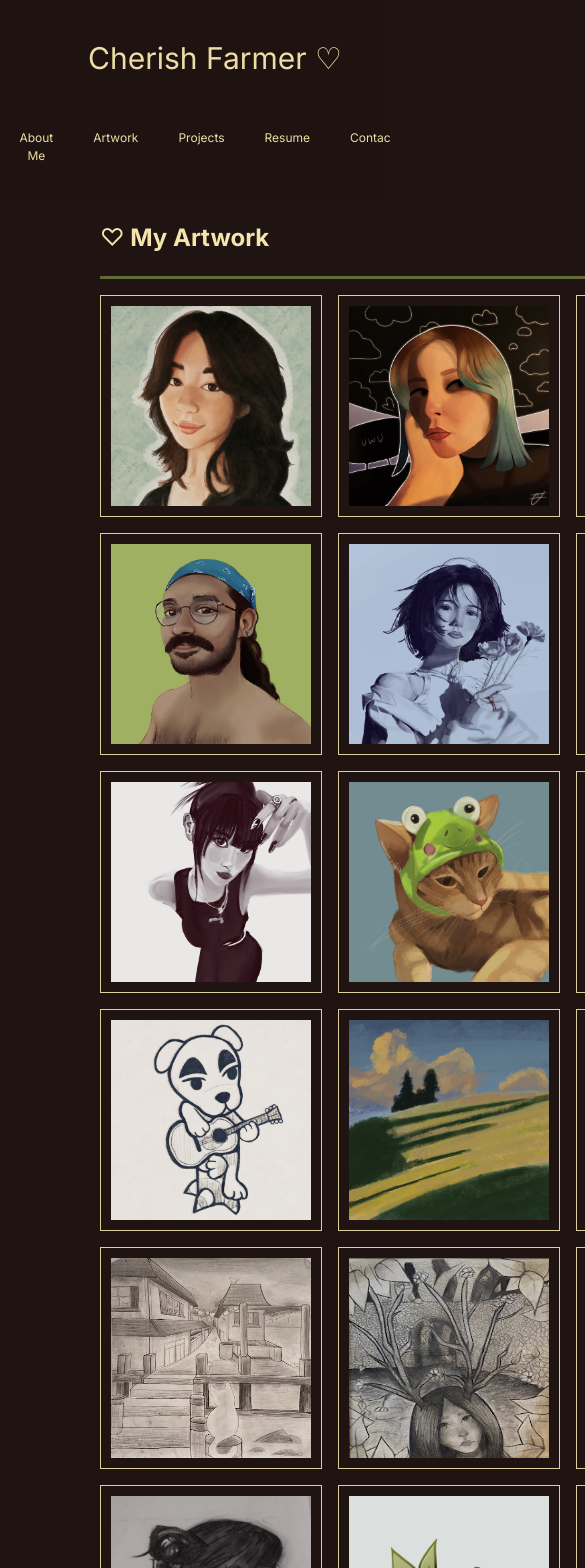
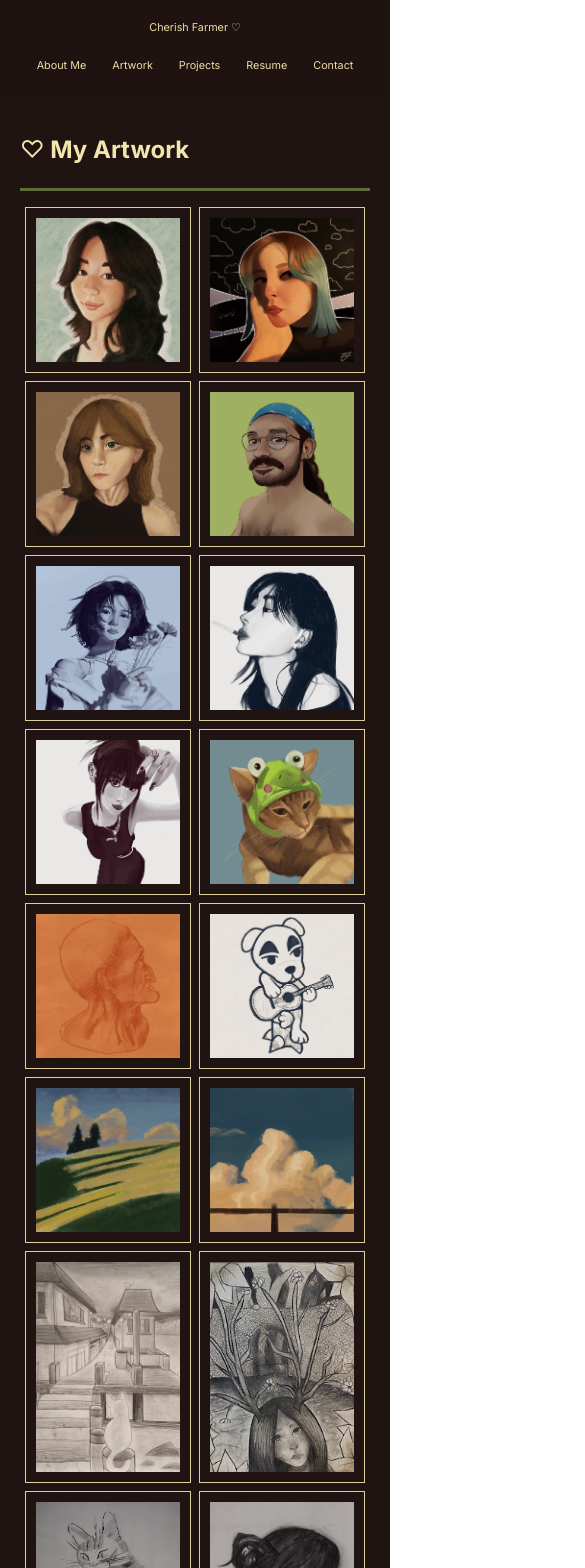
Before and after one commit to cherishfarmer/cherishfarmer.github.io, a React (Vite) app: page /#/art-main in a window 390 px wide. Shown: the top 1568 px of the page, 585 px wide, since content can reach past the window. Built offline with nearby package versions, Linux system fonts and the light colour scheme.

Commit message:
more mobile stuff

```diff
--- a/src/App.css
+++ b/src/App.css
@@ -9,6 +9,7 @@
 
 html {
   width: 100%;
+  max-width: 100vw;
 }
 
 body {
@@ -18,6 +19,8 @@ body {
   font-weight: 300;
   background-color: var(--espresso);
   color: var(--cream);
+  max-width: 100vw;
+  margin: 0;
 }
 
 .title {
@@ -249,13 +252,27 @@ input[id="message"] {
 
 /* Art */
 
+.art-container {
+  width: 100%;
+  max-width: 100%;
+  overflow-x: hidden;
+  display: flex;
+  justify-content: center;
+  box-sizing: border-box;
+}
+
 .art-buttons {
   display: grid;
-  grid-template-columns: repeat(4, .5fr);
+  grid-template-columns: repeat(4, 250px);
   gap: 1em;
   position: relative;
   text-align: center;
   color: var(--cream);
+  justify-content: center;
+  justify-items: center;
+  width: 100%;
+  max-width: 100%;
+  box-sizing: border-box;
 }
 
 .art-button {
@@ -266,9 +283,20 @@ input[id="message"] {
 }
 
 img.main-art {
-  display: inline-block;
+  display: block;
   border: .1em double var(--cream);
+  object-fit: cover;
+  box-sizing: border-box;
+  max-width: 100%;
+}
+
+img.art-square {
   height: 250px;
+  width: 250px;
+}
+
+img.art-rect {
+  height: 350px;
   width: 250px;
 }
 
@@ -279,15 +307,59 @@ img.main-art {
   text-align: center;
 }
 
+@media screen and (max-width: 1200px) {
+  .art-buttons {
+    grid-template-columns: repeat(3, 250px);
+  }
+}
+
+@media screen and (max-width: 900px) {
+  .art-buttons {
+    grid-template-columns: repeat(2, 250px);
+  }
+}
+
+@media screen and (max-width: 600px) {
+  .art-buttons {
+    grid-template-columns: repeat(2, minmax(120px, 1fr));
+    gap: 0.5em;
+    padding: 0 10px;
+  }
+
+  img.art-square {
+    height: auto;
+    width: 100%;
+    aspect-ratio: 1/1;
+  }
+
+  img.art-rect {
+    height: auto;
+    width: 100%;
+    aspect-ratio: 5/7;
+  }
+}
+
 @media screen and (max-width: 480px) {
   .art-buttons {
-    display: grid;
-    grid-template-columns: repeat(3, .5fr);
-    gap: 1em;
+    grid-template-columns: repeat(2, 1fr);
+    gap: 0.5em;
+    justify-content: center;
+    margin: 0;
+    padding: 0 5px;
   }
-  img.main-art {
-    height: 200px;
-    width: 200px;
+
+  img.art-square {
+    height: auto;
+    width: 100%;
+    max-width: 100%;
+    aspect-ratio: 1/1;
+  }
+
+  img.art-rect {
+    height: auto;
+    width: 100%;
+    max-width: 100%;
+    aspect-ratio: 5/7;
   }
 }
 
@@ -462,86 +534,132 @@ img.main-art {
 }
 
 @media screen and (max-width: 480px) {
+  html, body {
+    width: 100%;
+    max-width: 100vw;
+    overflow-x: hidden;
+    margin: 0;
+    padding: 0;
+    box-sizing: border-box;
+  }
+
   body {
-    width: 100%;
-    overflow: hidden;
+    padding-left: 20px;
+    padding-right: 20px;
   }
+
   .short-bio {
     font-size: 20px;
   }
+
   .main-bio {
     font-size: 20px;
   }
+
   .navbar {
     position: fixed;
     display: flex;
     justify-content: center;
     flex-direction: column;
+    align-items: center;
     font-size: .75em;
-    padding-top: 1em;
+    padding: 1em 0;
+    width: 100%;
+    left: 0;
+    right: 0;
   }
+
   .title {
     width: 100%;
     order: -1;
-    padding: 1em;
-    font-size: 2.5em;
+    padding: 0.5em 1em;
+    font-size: 2em;
+    margin: 0;
   }
+
   .navbar-options {
     display: flex;
     flex-direction: row;
     justify-content: center;
+    flex-wrap: wrap;
     width: 100%;
-    padding: 0 1em 1em 1em;
+    padding: 0.5em 0;
+    gap: 0.5em;
   }
+
   .navbar a {
-    flex-direction: row;
+    padding: 8px 10px;
+    font-size: 0.9em;
   }
+
   .page-body {
-    padding-top: 12.5em;
+    padding-top: 7em;
+    width: 100%;
+    max-width: 100%;
   }
-  .bar {
+
+  .bio {
+    display: grid;
+    grid-template-columns: 1fr;
+    float: none;
+    margin: 0;
     width: 100%;
   }
-  input[type="text"], input[type="email"], textarea {
-    padding-right: 50%;
-  }
-  input[type="submit"] {
-    width: 127.5%;
-    margin-bottom: 2.5em;
-  }
-  .contact-form {
-    width: 75%;
-    padding-bottom: 1em;
-    justify-self: left;
-    order: 5;
-  }
-  .bio {
-    display: grid;
-    grid-template-columns: repeat(1, 1fr);
-    float: none;
-    margin: 0;
-  }
+
   .bio p {
     float: none;
     padding-right: 0;
+    width: 100%;
   }
+
   .bio img {
     height: auto;
+    width: 100%;
+    max-width: 300px;
     justify-self: center;
     margin-left: 0;
   }
-  .about-me-bio {
-    float: none;
-    padding-right: 0;
-    font-size: 1.25em;
+
+  .bar, .bar-long {
+    width: 100%;
+    max-width: 100%;
   }
+
+  input[type="text"], input[type="email"], textarea {
+    width: 100%;
+    max-width: 100%;
+    box-sizing: border-box;
+    align-self: center;
+  }
+
+  input[type="submit"] {
+    width: 100%;
+    margin-bottom: 2.5em;
+  }
+
+  .contact-form {
+    width: 95%;
+    max-width: 100%;
+    padding-bottom: 1em;
+  }
+
+  .short-bio {
+    font-size: 0.9em;
+    white-space: normal;
+    max-width: 100%;
+    animation: none;
+    border-right: none;
+  }
+
   .short-bio-about-me {
-    font-size: 1em;
+    white-space: normal;
+    max-width: 100%;
+    animation: none;
+    border-right: none;
+    overflow: visible;
   }
-  .top-bar {
-    width: 100%;
-  }
-  .bar {
-    width: 98%;
+
+  .art-container {
+    box-sizing: border-box;
   }
 }
--- a/src/pages/art.jsx
+++ b/src/pages/art.jsx
@@ -7,56 +7,35 @@ export const Art = () => {
             <h2>♡ My Artwork</h2>
             <div className="top-bar"></div>
             <p></p>
+            <div className="art-container">
             <div className="art-buttons">
-                <img className="main-art" src="/media/digital/original/candice.png"
-                     height="250px" width="250px"/>
-                <img className="main-art" src="/media/digital/original/cloudcar.jpg"
-                     height="250px" width="250px"/>
-                <img className="main-art" src="/media/digital/original/IMG_0171.png"
-                     height="250px" width="250px"/>
-                <img className="main-art" src="/media/digital/studies/IMG_0495.png"
-                     height="250px" width="250px"/>
-                <img className="main-art" src="/media/digital/studies/IMG_0408.png"
-                     height="250px" width="250px"/>
-                <img className="main-art" src="/media/digital/studies/IMG_0407.png"
-                     height="250px" width="250px"/>
-                <img className="main-art" src="/media/digital/studies/IMG_0406.png"
-                     height="250px" width="250px"/>
-                <img className="main-art" src="/media/digital/studies/IMG_0487.png"
-                     height="250px" width="250px"/>
-                <img className="main-art" src="/media/digital/studies/IMG_0494.png"
-                     height="250px" width="250px"/>
-                <img className="main-art" src="/media/digital/original/IMG_0179.png"
-                     height="250px" width="250px"/>
-                <img className="main-art" src="/media/digital/studies/IMG_0184.png"
-                     height="250px" width="250px"/>
-                <img className="main-art" src="/media/digital/studies/IMG_0183.png"
-                     height="250px" width="250px"/>
-                <img className="main-art" src="/media/traditional/drawing/IMG_7222.jpg"
-                     height="350px" width="250px"/>
-                <img className="main-art" src="/media/traditional/drawing/IMG_7888.jpg"
-                     height="350px" width="250px"/>
-                <img className="main-art"
-                     src="/media/traditional/drawing/IMG_20220914_144826828.jpg"
-                     height="350px" width="250px"/>
-                <img className="main-art"
-                     src="/media/traditional/drawing/IMG_20221114_184320_637.jpg"
-                     height="350px" width="250px"/>
-                <img className="main-art" src="/media/digital/assets/coffeepocalypse.png"
-                     height="250px" width="250px"/>
-                <img className="main-art" src="/media/digital/assets/IMG_0128.png"
-                     height="250px" width="250px"/>
-                <img className="main-art" src="/media/digital/original/IMG_0199.png"
-                     height="250px" width="250px"/>
-                <img className="main-art" src="/media/digital/original/yukari_.jpg"
-                     height="250px" width="250px"/>
-                <img className="main-art" src="/media/digital/original/IMG_0331.png"
-                     height="250px" width="250px"/>
-                <img className="main-art" src="/media/digital/original/IMG_0488.png"
-                     height="250px" width="250px"/>
-                <img className="main-art" src="/media/digital/original/IMG_0489.png"
-                     height="250px" width="250px"/>
+                <img className="main-art art-square" src="/media/digital/original/candice.png"/>
+                <img className="main-art art-square" src="/media/digital/original/cloudcar.jpg"/>
+                <img className="main-art art-square" src="/media/digital/original/IMG_0171.png"/>
+                <img className="main-art art-square" src="/media/digital/studies/IMG_0495.png"/>
+                <img className="main-art art-square" src="/media/digital/studies/IMG_0408.png"/>
+                <img className="main-art art-square" src="/media/digital/studies/IMG_0407.png"/>
+                <img className="main-art art-square" src="/media/digital/studies/IMG_0406.png"/>
+                <img className="main-art art-square" src="/media/digital/studies/IMG_0487.png"/>
+                <img className="main-art art-square" src="/media/digital/studies/IMG_0494.png"/>
+                <img className="main-art art-square" src="/media/digital/original/IMG_0179.png"/>
+                <img className="main-art art-square" src="/media/digital/studies/IMG_0184.png"/>
+                <img className="main-art art-square" src="/media/digital/studies/IMG_0183.png"/>
+                <img className="main-art art-rect" src="/media/traditional/drawing/IMG_7222.jpg"/>
+                <img className="main-art art-rect" src="/media/traditional/drawing/IMG_7888.jpg"/>
+                <img className="main-art art-rect"
+                     src="/media/traditional/drawing/IMG_20220914_144826828.jpg"/>
+                <img className="main-art art-rect"
+                     src="/media/traditional/drawing/IMG_20221114_184320_637.jpg"/>
+                <img className="main-art art-square" src="/media/digital/assets/coffeepocalypse.png"/>
+                <img className="main-art art-square" src="/media/digital/assets/IMG_0128.png"/>
+                <img className="main-art art-square" src="/media/digital/original/IMG_0199.png"/>
+                <img className="main-art art-square" src="/media/digital/original/yukari_.jpg"/>
+                <img className="main-art art-square" src="/media/digital/original/IMG_0331.png"/>
+                <img className="main-art art-square" src="/media/digital/original/IMG_0488.png"/>
+                <img className="main-art art-square" src="/media/digital/original/IMG_0489.png"/>
             </div>
+        </div>
         </div>
     )
 }
```
Also changed, not shown: src/pages/about.jsx (+4 -4 lines).
